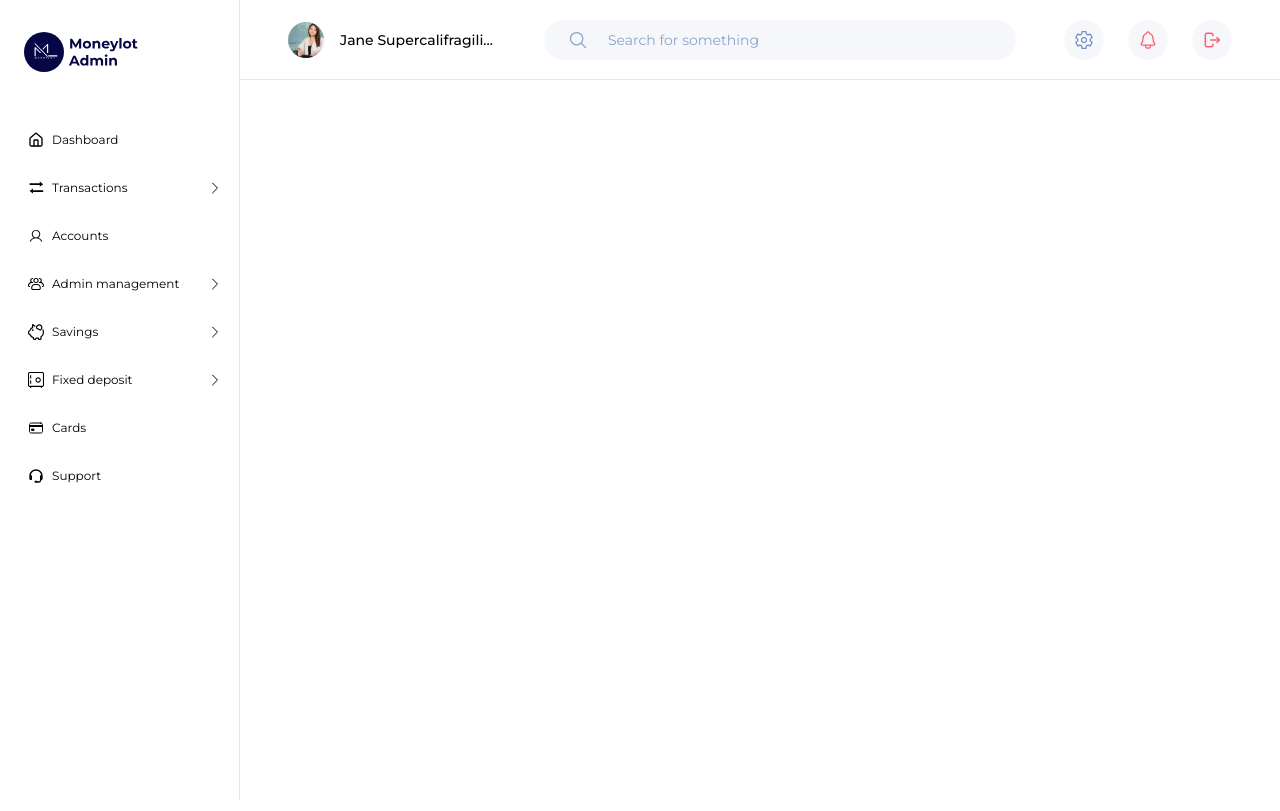
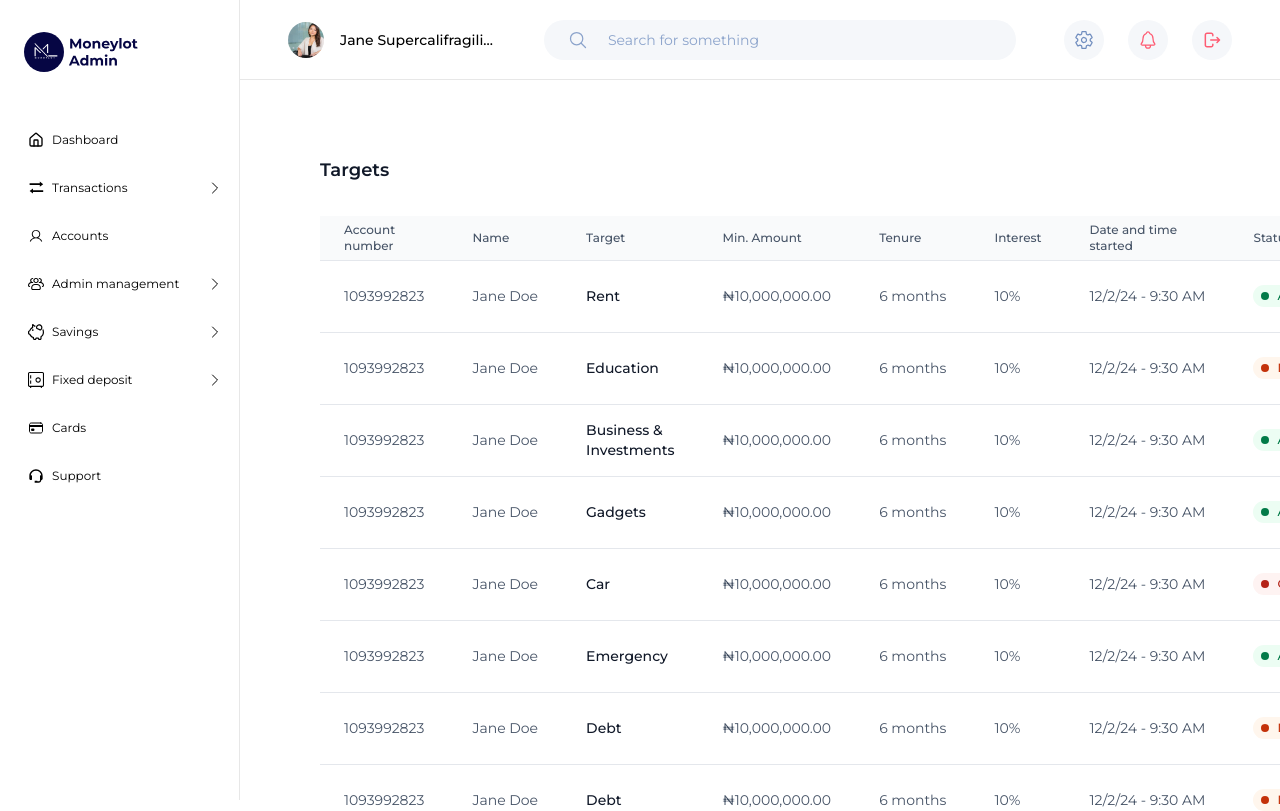
Before and after one commit to joshuaenahoro/moneylot-admin, a Next.js app: page /savings-list in a window 1280 px wide. Shown: the top 811 px of the page. Built offline with nearby package versions, Linux system fonts and the light colour scheme.

Commit message:
flesh out pages

```diff
--- /dev/null
+++ b/src/app/(dashboard)/savings-list/columns.tsx
@@ -0,0 +1,130 @@
+'use client';
+
+import { Icon } from '@/components/icon';
+import { ColumnDef } from '@tanstack/react-table';
+import { Tooltip, TooltipContent, TooltipTrigger } from '@/components/tooltip';
+import Link from 'next/link';
+import { Badge, BadgeProps } from '@/components/badge';
+
+export type SavingsList = {
+  accountNum: number;
+  name: string;
+  target: string;
+  amount: number;
+  tenure: string;
+  interest: string;
+  dateTimeStarted: string;
+  status: 'Active' | 'Defaulted' | 'Cancelled';
+};
+
+export const columns: ColumnDef<SavingsList>[] = [
+  {
+    accessorKey: 'accountNum',
+    header: 'Account number',
+    cell: ({ row }) => (
+      <div className="text-[#475467]">{row.getValue('accountNum')}</div>
+    ),
+  },
+  {
+    accessorKey: 'name',
+    header: 'Name',
+    cell: ({ row }) => (
+      <div className="whitespace-nowrap text-[#475467]">
+        {row.getValue('name')}
+      </div>
+    ),
+  },
+  {
+    accessorKey: 'target',
+    header: 'Target',
+    cell: ({ row }) => (
+      <div className="font-medium text-[#101828]">{row.getValue('target')}</div>
+    ),
+  },
+  {
+    accessorKey: 'amount',
+    header: () => <div className="">Min. Amount</div>,
+    cell: ({ row }) => {
+      const amount = parseFloat(row.getValue('amount'));
+      const formatted = new Intl.NumberFormat('en-NG', {
+        style: 'currency',
+        currency: 'NGN',
+      }).format(amount);
+
+      return <div className="text-[#475467]">{formatted}</div>;
+    },
+  },
+  {
+    accessorKey: 'tenure',
+    header: 'Tenure',
+    cell: ({ row }) => (
+      <div className="whitespace-nowrap text-[#475467]">
+        {row.getValue('tenure')}
+      </div>
+    ),
+  },
+  {
+    accessorKey: 'interest',
+    header: 'Interest',
+    cell: ({ row }) => (
+      <div className="text-[#475467]">{row.getValue('interest')}</div>
+    ),
+  },
+  {
+    accessorKey: 'dateTimeStarted',
+    header: 'Date and time started',
+    cell: ({ row }) => (
+      <div className="whitespace-nowrap text-[#475467]">
+        {row.getValue('dateTimeStarted')}
+      </div>
+    ),
+  },
+  {
+    accessorKey: 'status',
+    header: ({ column }) => {
+      return (
+        <button
+          className="flex gap-2 text-left"
+          onClick={() => column.toggleSorting(column.getIsSorted() === 'asc')}
+        >
+          Status
+          <Icon name="arrows-up-down" className="h-4 w-4" />
+        </button>
+      );
+    },
+    cell: ({ row }) => {
+      let variant = 'default' as BadgeProps['variant'];
+      switch (row.getValue('status')) {
+        case 'Active':
+          variant = 'green';
+          break;
+        case 'Defaulted':
+          variant = 'orange';
+          break;
+        case 'Cancelled':
+          variant = 'red';
+          break;
+      }
+      return (
+        <Badge variant={variant} hasBullet>{`${row.getValue('status')}`}</Badge>
+      );
+    },
+  },
+  {
+    id: 'action',
+    cell: () => {
+      return (
+        <Tooltip>
+          <TooltipTrigger asChild>
+            <Link href="/accounts/xy">
+              <Icon name="chevron-right" className="h-4 w-4" />
+            </Link>
+          </TooltipTrigger>
+          <TooltipContent>
+            <p>See target details</p>
+          </TooltipContent>
+        </Tooltip>
+      );
+    },
+  },
+];
--- a/src/app/(dashboard)/savings-list/page.tsx
+++ b/src/app/(dashboard)/savings-list/page.tsx
@@ -1,15 +1,158 @@
+import { DataTable } from '@/components/data-table';
+import { PageWrapper } from '@/components/page';
 import { SITE_NAME } from '@/constants';
 import { Metadata } from 'next';
+import { columns, SavingsList } from './columns';
 
 export const metadata: Metadata = {
   title: `Savings List - ${SITE_NAME}`,
   description: '',
 };
 
-export default function SavingsListPage() {
+async function getData(): Promise<SavingsList[]> {
+  return [
+    {
+      accountNum: 1093992823,
+      name: 'Jane Doe',
+      target: 'Rent',
+      amount: 10000000,
+      tenure: '6 months',
+      interest: '10%',
+      dateTimeStarted: '12/2/24 - 9:30 AM',
+      status: 'Active',
+    },
+    {
+      accountNum: 1093992823,
+      name: 'Jane Doe',
+      target: 'Education',
+      amount: 10000000,
+      tenure: '6 months',
+      interest: '10%',
+      dateTimeStarted: '12/2/24 - 9:30 AM',
+      status: 'Defaulted',
+    },
+    {
+      accountNum: 1093992823,
+      name: 'Jane Doe',
+      target: 'Business & Investments',
+      amount: 10000000,
+      tenure: '6 months',
+      interest: '10%',
+      dateTimeStarted: '12/2/24 - 9:30 AM',
+      status: 'Active',
+    },
+    {
+      accountNum: 1093992823,
+      name: 'Jane Doe',
+      target: 'Gadgets',
+      amount: 10000000,
+      tenure: '6 months',
+      interest: '10%',
+      dateTimeStarted: '12/2/24 - 9:30 AM',
+      status: 'Active',
+    },
+    {
+      accountNum: 1093992823,
+      name: 'Jane Doe',
+      target: 'Car',
+      amount: 10000000,
+      tenure: '6 months',
+      interest: '10%',
+      dateTimeStarted: '12/2/24 - 9:30 AM',
+      status: 'Cancelled',
+    },
+    {
+      accountNum: 1093992823,
+      name: 'Jane Doe',
+      target: 'Emergency',
+      amount: 10000000,
+      tenure: '6 months',
+      interest: '10%',
+      dateTimeStarted: '12/2/24 - 9:30 AM',
+      status: 'Active',
+    },
+    {
+      accountNum: 1093992823,
+      name: 'Jane Doe',
+      target: 'Debt',
+      amount: 10000000,
+      tenure: '6 months',
+      interest: '10%',
+      dateTimeStarted: '12/2/24 - 9:30 AM',
+      status: 'Defaulted',
+    },
+    {
+      accountNum: 1093992823,
+      name: 'Jane Doe',
+      target: 'Debt',
+      amount: 10000000,
+      tenure: '6 months',
+      interest: '10%',
+      dateTimeStarted: '12/2/24 - 9:30 AM',
+      status: 'Defaulted',
+    },
+    {
+      accountNum: 1093992823,
+      name: 'Jane Doe',
+      target: 'Debt',
+      amount: 10000000,
+      tenure: '6 months',
+      interest: '10%',
+      dateTimeStarted: '12/2/24 - 9:30 AM',
+      status: 'Active',
+    },
+    {
+      accountNum: 1093992823,
+      name: 'Jane Doe',
+      target: 'Debt',
+      amount: 10000000,
+      tenure: '6 months',
+      interest: '10%',
+      dateTimeStarted: '12/2/24 - 9:30 AM',
+      status: 'Active',
+    },
+    {
+      accountNum: 1093992823,
+      name: 'Jane Doe',
+      target: 'Debt',
+      amount: 10000000,
+      tenure: '6 months',
+      interest: '10%',
+      dateTimeStarted: '12/2/24 - 9:30 AM',
+      status: 'Active',
+    },
+    {
+      accountNum: 1093992823,
+      name: 'Jane Doe',
+      target: 'Debt',
+      amount: 10000000,
+      tenure: '6 months',
+      interest: '10%',
+      dateTimeStarted: '12/2/24 - 9:30 AM',
+      status: 'Cancelled',
+    },
+    {
+      accountNum: 1093992823,
+      name: 'Jane Doe',
+      target: 'Debt',
+      amount: 10000000,
+      tenure: '6 months',
+      interest: '10%',
+      dateTimeStarted: '12/2/24 - 9:30 AM',
+      status: 'Active',
+    },
+  ];
+}
+
+export default async function SavingsListPage() {
+  const data = await getData();
+
   return (
-    <div>
-      <h1 className="sr-only">Savings List</h1>
-    </div>
+    <PageWrapper>
+      <header className="mb-8">
+        <h1 className="text-lg font-semibold text-[#101828]">Targets</h1>
+      </header>
+      <DataTable columns={columns} data={data} />
+    </PageWrapper>
   );
 }
--- a/src/app/(dashboard)/savings-targets/columns.tsx
+++ b/src/app/(dashboard)/savings-targets/columns.tsx
@@ -7,8 +7,6 @@ import Image from 'next/image';
 import { Tooltip, TooltipContent, TooltipTrigger } from '@/components/tooltip';
 import Link from 'next/link';
 
-// This type is used to define the shape of our data.
-// You can use a Zod schema here if you want.
 export type Payment = {
   name: string;
   position: number;
```
